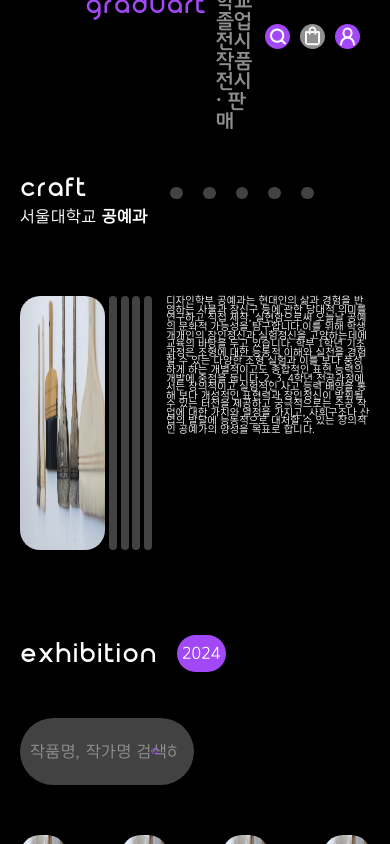
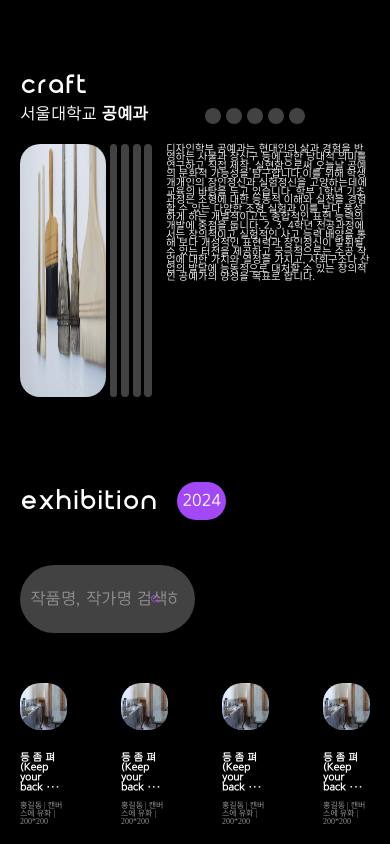
Before and after one commit to hoooooojjjj/New_GraduART, a React (Create React App) app: page /dept_detail/Craft in a window 390 px wide. Built offline with nearby package versions, Linux system fonts and the light colour scheme.

Commit message:
Feat : DeptDetailHeader 모바일 퍼블리싱

```diff
--- a/src/pages/DeptDetail/DeptDetail.jsx
+++ b/src/pages/DeptDetail/DeptDetail.jsx
@@ -29,9 +29,7 @@ function DeptDetail() {
   return (
     <curDepartmentObjContext.Provider value={curDepartmentObj}>
       <Container>
-        <header>
-          <DepartmentHeader />
-        </header>
+        <header>{/* <DepartmentHeader /> */}</header>
         <Main>
           <DeptDetailHeaderComponent />
           <DeptDetailDeptInfoComponent />
--- a/src/pages/DeptDetail/DeptDetailStyles.js
+++ b/src/pages/DeptDetail/DeptDetailStyles.js
@@ -15,4 +15,8 @@ export const Main = styled.main({
   paddingTop: "6.839vh",
   paddingBottom: "3.908vh",
   background: "#000",
+  "@media (max-width: 768px)": {
+    paddingLeft: "5.12vw",
+    paddingRight: "5.12vw",
+  },
 });
--- a/src/pages/DeptDetail/components/dept_header/DeptDetailHeaderStyles.js
+++ b/src/pages/DeptDetail/components/dept_header/DeptDetailHeaderStyles.js
@@ -6,6 +6,11 @@ export const DeptDetailHeader = styled.section({
   height: "15vh",
   marginBottom: "40px",
   alignItems: "center",
+  "@media (max-width: 768px)": {
+    height: 66,
+    marginBottom: "20px",
+    alignItems: "flex-end",
+  },
 });
 
 export const DeptDetailHeaderleft = styled.div({
@@ -15,6 +20,9 @@ export const DeptDetailHeaderleft = styled.div({
   flexDirection: "column",
   justifyContent: "center",
   flexShrink: 0,
+  "@media (max-width: 768px)": {
+    width: "50%",
+  },
 });
 
 export const DeptDetailHeadertitle = styled.div({
@@ -27,6 +35,10 @@ export const DeptDetailHeadertitle = styled.div({
   fontWeight: 400,
   lineHeight: "normal",
   alignContent: "center",
+  "@media (max-width: 768px)": {
+    fontSize: "40px",
+    whiteSpace: "nowrap",
+  },
 });
 
 export const DeptDetailHeadersubTitle = styled.div({
@@ -37,6 +49,10 @@ export const DeptDetailHeadersubTitle = styled.div({
   fontStyle: "normal",
   fontWeight: 400,
   lineHeight: "normal",
+  "@media (max-width: 768px)": {
+    fontSize: "16px",
+    whiteSpace: "nowrap",
+  },
 });
 
 export const DeptDetailHeaderright = styled.div({
@@ -47,6 +63,11 @@ export const DeptDetailHeaderright = styled.div({
   gap: 20,
   flexShrink: 0,
   marginLeft: 10,
+  "@media (max-width: 768px)": {
+    width: "50%",
+    gap: 5,
+    alignItems: "flex-end",
+  },
 });
 
 export const DeptDetailHeadernavwrap = styled.div({
@@ -64,6 +85,10 @@ export const DeptDetailHeadercircle = styled.div({
   ":hover": {
     background: "#A348F6",
   },
+  "@media (max-width: 768px)": {
+    width: "4.096vw",
+    height: "4.096vw",
+  },
 });
 
 export const DeptDetailHeadernavinfowrapper = styled.div((props) => ({
@@ -74,6 +99,9 @@ export const DeptDetailHeadernavinfowrapper = styled.div((props) => ({
   alignItems: "center",
   justifyContent: "center",
   display: props.isNavHover ? "flex" : "none",
+  "@media (max-width: 768px)": {
+    display: "none",
+  },
 }));
 
 export const DeptDetailHeadernavinfo = styled.div({
@@ -85,6 +113,9 @@ export const DeptDetailHeadernavinfo = styled.div({
   backdropFilter: "blur(50px)",
   zIndex: 0,
   position: "absolute",
+  "@media (max-width: 768px)": {
+    display: "none",
+  },
 });
 
 export const DeptDetailHeadernavinfotext = styled.div({
@@ -95,4 +126,7 @@ export const DeptDetailHeadernavinfotext = styled.div({
   fontWeight: 400,
   lineHeight: "100%",
   zIndex: 1,
+  "@media (max-width: 768px)": {
+    display: "none",
+  },
 });
```
